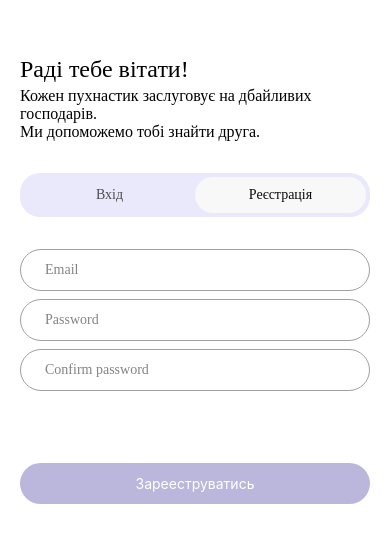
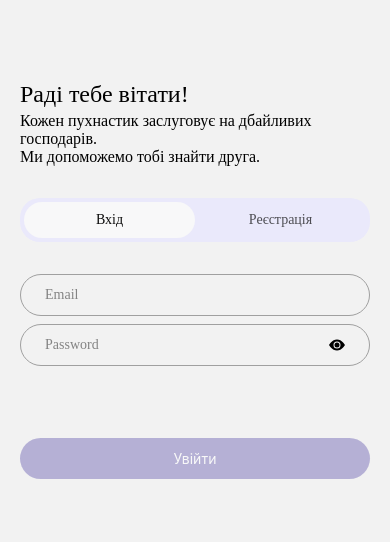
Before and after one commit to Yaroslav1979/react-native, a React Native app: screen / in a window 390 px wide. Shown: the part 142-684 px from the top of the page. Built offline with nearby package versions, Linux system fonts and the light colour scheme.

Commit message:
add basic navigation

```diff
--- a/App.tsx
+++ b/App.tsx
@@ -1,11 +1,11 @@
 import React from 'react';
 import {SafeAreaView} from 'react-native';
-import Registration from './src/screen/Auth/Registration/index';
+import RootNavigation from './src/navigation/index';
 
 function App(): React.JSX.Element {
   return (
     <SafeAreaView style={{flex: 1}}>
-      <Registration />
+      <RootNavigation />
     </SafeAreaView>
   );
 }
--- a/package.json
+++ b/package.json
@@ -11,6 +11,7 @@
   },
   "dependencies": {
     "@react-navigation/native": "^6.1.10",
+    "@react-navigation/native-stack": "^6.9.18",
     "formik": "^2.4.5",
     "react": "18.2.0",
     "react-native": "0.73.3",
--- /dev/null
+++ b/src/constants/screenNames.ts
@@ -0,0 +1,4 @@
+export enum ScreenNames {
+  LOGIN_PAGE = 'LOGIN_PAGE',
+  REGISTRATION_PAGE = 'REGISTRATION_PAGE',
+}
--- /dev/null
+++ b/src/navigation/index.tsx
@@ -0,0 +1,26 @@
+import {NavigationContainer} from '@react-navigation/native';
+import {createNativeStackNavigator} from '@react-navigation/native-stack';
+import LoginPage from '../screen/Auth/Login/index';
+import Registration from '../screen/Auth/Registration/index';
+import {ScreenNames} from '../constants/screenNames';
+
+export type RootStack = {
+  [ScreenNames.LOGIN_PAGE]: undefined;
+  [ScreenNames.REGISTRATION_PAGE]: undefined;
+};
+const Stack = createNativeStackNavigator<RootStack>();
+export default function RootNavigation() {
+  return (
+    <NavigationContainer>
+      <Stack.Navigator
+        initialRouteName={ScreenNames.LOGIN_PAGE}
+        screenOptions={{headerShown: false}}>
+        <Stack.Screen name={ScreenNames.LOGIN_PAGE} component={LoginPage} />
+        <Stack.Screen
+          name={ScreenNames.REGISTRATION_PAGE}
+          component={Registration}
+        />
+      </Stack.Navigator>
+    </NavigationContainer>
+  );
+}
--- a/src/screen/Auth/components/AuthHeader/index.tsx
+++ b/src/screen/Auth/components/AuthHeader/index.tsx
@@ -1,11 +1,23 @@
 import {Text, TouchableOpacity, View} from 'react-native';
 import styles from '../../styles';
 import React from 'react';
+import {useNavigation} from '@react-navigation/native';
+import {ScreenNames} from '../../../../constants/screenNames';
+import {NativeStackNavigationProp} from '@react-navigation/native-stack';
+import {RootStack} from '../../../../navigation/index';
 
 interface IAuthHeader {
   activeTab: 'login' | 'registration';
 }
+
 export default function AuthHeader({activeTab}: IAuthHeader) {
+  const navigation = useNavigation<NativeStackNavigationProp<RootStack>>();
+  const navigateToLogin = () => {
+    navigation.navigate(ScreenNames.LOGIN_PAGE);
+  };
+  const navigateToRegistration = () => {
+    navigation.navigate(ScreenNames.REGISTRATION_PAGE);
+  };
   return (
     <>
       <View style={[styles.titleContainer]}>
@@ -17,10 +29,12 @@ export default function AuthHeader({activeTab}: IAuthHeader) {
       </View>
       <View style={styles.buttonContainer}>
         <TouchableOpacity
+          onPress={navigateToLogin}
           style={activeTab === 'login' ? styles.activeTab : styles.disabledTab}>
           <Text style={styles.authText}>Вхід</Text>
         </TouchableOpacity>
         <TouchableOpacity
+          onPress={navigateToRegistration}
           style={
             activeTab === 'registration' ? styles.activeTab : styles.disabledTab
           }>
```
Also changed, not shown: 2 other files (tests, documents, lock files or other folders).
